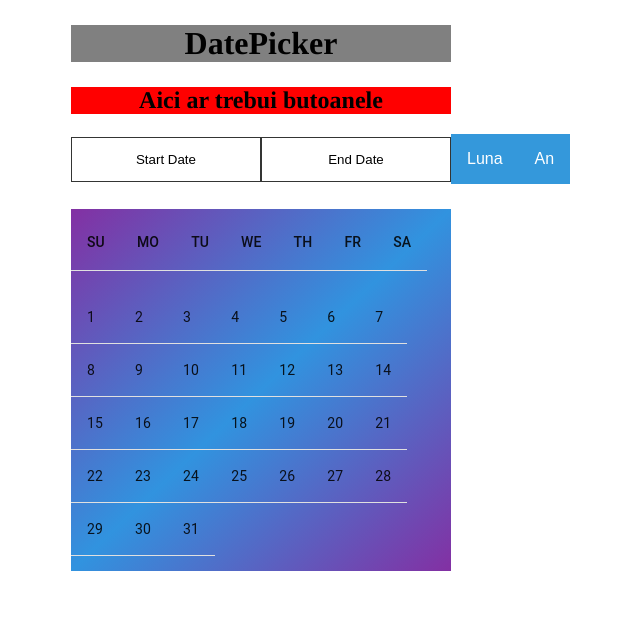
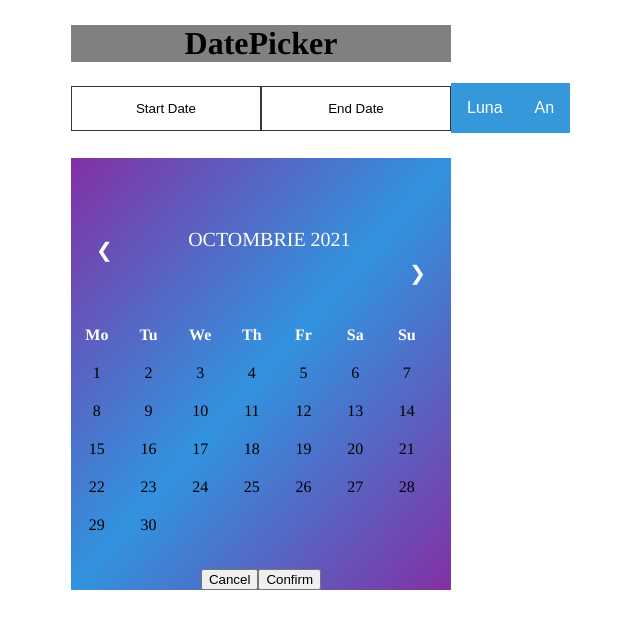
Before and after one commit to laurandrei994/ReactApplication, a React (Create React App) app in the folder proiectfsd/: page /datePicker in a window 1280 px wide. Shown: the top 628 px of the page, without its empty margins (429-1069 px from the left). Built offline with nearby package versions, Linux system fonts and the light colour scheme.

Commit message:
Remade the authentification context and made small changes on the calendar page.

```diff
--- a/proiectfsd/src/App.tsx
+++ b/proiectfsd/src/App.tsx
@@ -1,14 +1,18 @@
-import React from "react";
+import React, { useState } from "react";
 import './App.scss';
 import Login from "./components/login";
 import Table from "./components/table";
 import Image from "./components/image";
+import AuthentificationContext from "./dataContexts/AuthentificationContext";
 import DatePicker from "./components/datePicker";
 import {BrowserRouter as Router, Switch, Route} from "react-router-dom";
 
 
 function App() {
+  const [isAuth, setAuth] = useState(false);
+
   return (
+    <AuthentificationContext.Provider value={{ isAuth, setAuth }}>
       <Router>
         <Switch>
           <Route exact path="/" component={Login} />
@@ -17,6 +21,7 @@ function App() {
           <Route path ="/datePicker" component={DatePicker} />
         </Switch>
     </Router>
+  </AuthentificationContext.Provider>
   );
 }
 
--- a/proiectfsd/src/components/datePicker.tsx
+++ b/proiectfsd/src/components/datePicker.tsx
@@ -1,58 +1,19 @@
 import '../scss/datePicker.scss'
-import React, { Component } from 'react'
-import { TableHead, TableRow, TableCell, TableBody, TableContainer, Table } from '@material-ui/core';
-import { Button } from '@mui/material';
+import React from 'react'
 
-const CALENDAR = [1, 2, 3, 4, 5, 6, 7, 8, 9, 10, 11, 12, 13, 14, 15, 16, 17, 18, 19, 20, 21, 22, 23, 24, 25, 26, 27, 28, 29, 30, 31]
-
-class DatePicker extends Component {
-    constructor(props: any) {
-        super(props);
-        this.state={
-            image: null
-        };
+function range(start: number, end: number) {
+    return Array.from(Array(end - start + 1)).map((_, idx) => start + idx);
 }
 
-    getHead = () => {
-        return (
-            <TableHead>
-                <TableRow>
-                    <TableCell>SU</TableCell>
-                    <TableCell>MO</TableCell>
-                    <TableCell>TU</TableCell>
-                    <TableCell>WE</TableCell>
-                    <TableCell>TH</TableCell>
-                    <TableCell>FR</TableCell>
-                    <TableCell>SA</TableCell>
-                </TableRow>
-            </TableHead>
-        );
-    }
+function DatePicker() {
+    var days = range(1, 30);
+    const listDays = days.map((number) => <li>{number}</li>);
+    const defaultStyle = {marginLeft: 500, marginTop: 25, width:"380px"};
 
-    getBody = () => {
-        const calendar = [];
-        const processedCalendar = CALENDAR.map(day => {
-            return <TableCell>{day}</TableCell>
-        });
-
-        for (let index = 0; index < processedCalendar.length / 7; index++){
-            calendar.push(<TableRow>{processedCalendar.slice(index*7, index*7 + 7)}</TableRow>)
-        }
-
-        return (
-            <TableBody>
-                {
-                    calendar
-                }
-            </TableBody>
-        );
-    }
-    render() {
-        const defaultStyle = {marginLeft: 500, marginTop: 25, width:"380px"};
     return (
         <div>
             <h1 className="h1" style= {defaultStyle}> DatePicker </h1>
-                <h2 className="h2" style= {defaultStyle}> Aici ar trebui butoanele </h2>
+            {/* <h2 className="h2" style= {defaultStyle}> Aici ar trebui butoanele </h2> */}
             <button className="button_start">Start Date</button>
             <button className="button_end">End Date</button>
 
@@ -64,6 +25,7 @@ class DatePicker extends Component {
                     <a href="#martie">Martie</a>
                 </div>
             </div>
+
             <div className="dropdown">
                 <button className="dropbtn">An</button>
                 <div id="myDropdown" className="dropdown-content">
@@ -73,17 +35,33 @@ class DatePicker extends Component {
                 </div>
             </div>
 
-                <div className="Calendar" style={ defaultStyle}>
-                    <div className="weekdays">
-                        {this.getHead()}
+            <div className="Calendar">
+                <div className="month">
+                    <ul>
+                        <li className="prev">&#10094;</li>
+                        <li>Octombrie 2021</li>
+                        <li className="next">&#10095;</li>
+                    </ul>
                 </div>
-                    <div className="days">
-                        {this.getBody()}
+
+                <ul className="weekdays">
+                    <li>Mo</li>
+                    <li>Tu</li>
+                    <li>We</li>
+                    <li>Th</li>
+                    <li>Fr</li>
+                    <li>Sa</li>
+                    <li>Su</li>
+                </ul>
+
+                <ul className="days">{listDays}</ul>
+                <div className="button">
+                    <button >Cancel</button>
+                    <button >Confirm</button>
                 </div>
             </div>
         </div>
             );
-    }
         }
 
 export default DatePicker;
--- a/proiectfsd/src/components/login.tsx
+++ b/proiectfsd/src/components/login.tsx
@@ -1,9 +1,9 @@
 import {Avatar, Button, Grid, Link, Paper, TextField, Typography, Box } from '@material-ui/core';
 import FaceIcon from '@mui/icons-material/Face';
+import AuthentificationContext from '../dataContexts/AuthentificationContext';
 import React, { Component } from 'react'
 
 class Login extends Component<any, any> {
-
     constructor(props: any) {
         super(props);
         this.state = {
@@ -27,10 +27,11 @@ class Login extends Component<any, any> {
     buttonClicked = () => {
         if (this.state.email != null && this.state.password != null) {
             this.props.history.push('/table');
+            const value = this.context;
+            value.setAuth(true);
         }
         else {
             alert("Please enter the correct email or the correct password!");
-            console.log("Please enter the email and the password");
         }
     }
 
@@ -62,5 +63,6 @@ class Login extends Component<any, any> {
         );
     }
 }
+Login.contextType = AuthentificationContext;
 
 export default Login;
--- /dev/null
+++ b/proiectfsd/src/dataContexts/AuthentificationContext.tsx
@@ -0,0 +1,10 @@
+import { createContext } from "react";
+
+type AuthContent = {
+    isAuth: boolean
+    setAuth:(isAuth:boolean) => void
+}
+
+const AuthentificationContext = createContext<AuthContent | null>(null);
+
+export default AuthentificationContext;
--- a/proiectfsd/src/scss/datePicker.scss
+++ b/proiectfsd/src/scss/datePicker.scss
@@ -3,7 +3,9 @@ body {font-family: Times, serif;}
 
 .Calendar {
   background-color: aqua;
-  margin: 450px;
+  margin-top: 25px;
+  margin-left: 500px;
+  width: 380px;
   background: linear-gradient(to bottom right, #8330a3,#3193df, #8330a3);
 }
 
@@ -96,6 +98,24 @@ body {font-family: Times, serif;}
   text-transform: uppercase;
 }
 
+.month .prev {
+  float: left;
+  padding-top: 10px;
+}
+
+.month .next {
+  float: right;
+  padding-top: 10px;
+}
+
+
+.button{
+  display: flex;
+  flex-direction: row;
+  justify-content: center;
+  align-items: center;
+}
+
 .weekdays {
   margin: 0;
   padding: 5px 0;
```
Lines whose indentation alone changed are shown as unchanged.
